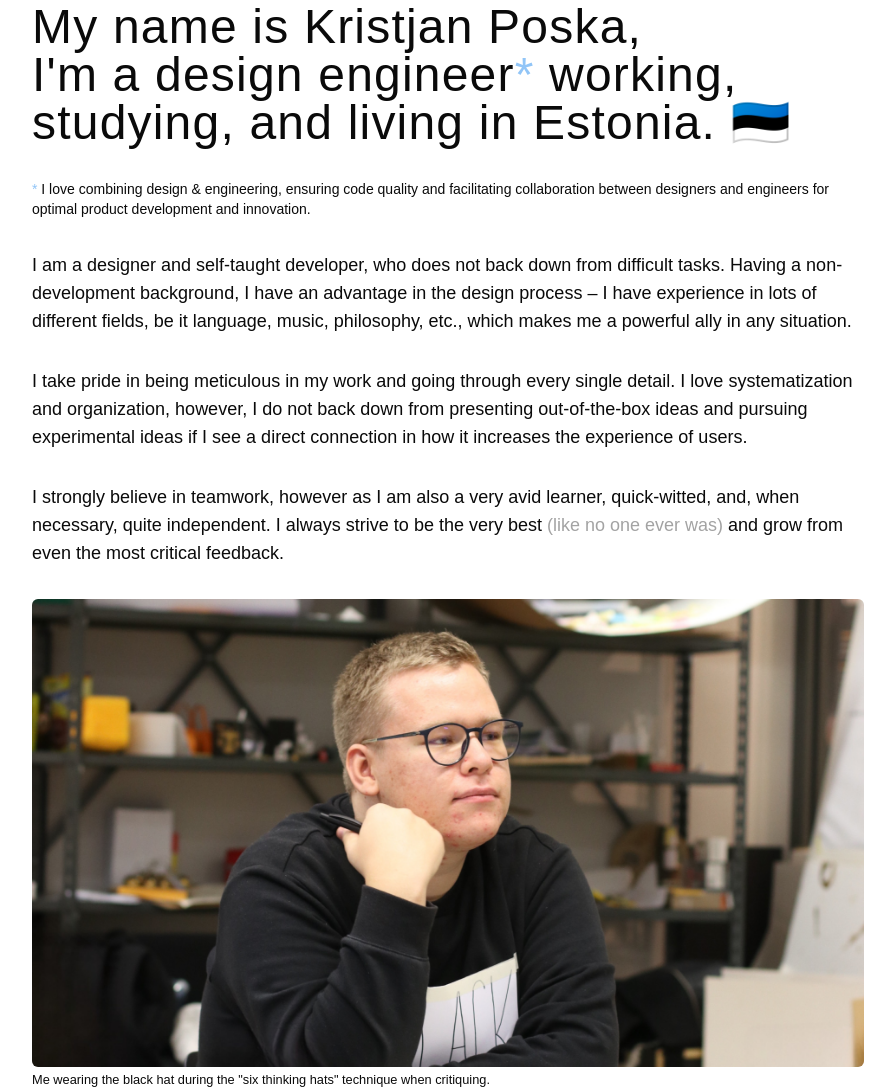
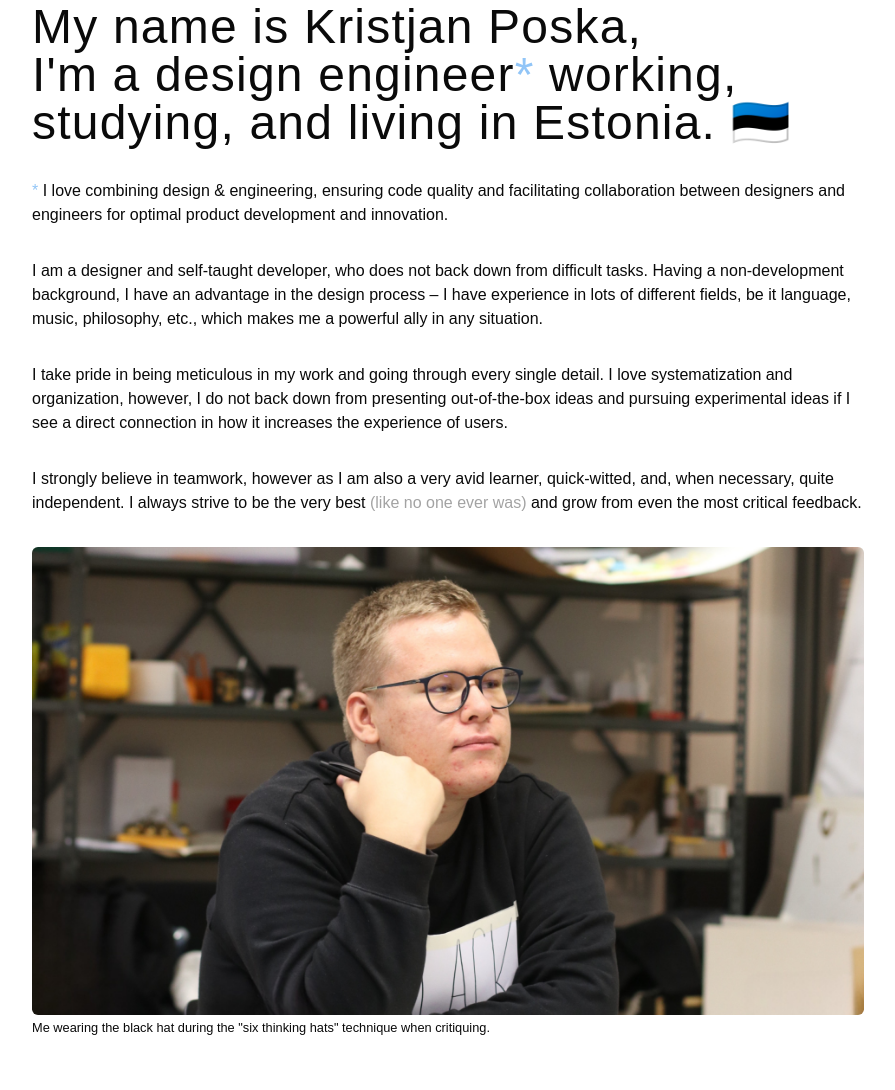
Before and after one commit to pxska/astro-portfolio, an Astro site: page /about in a window 1280 px wide. Shown: the part 261-1351 px from the top of the page, without its empty margins (192-1087 px from the left). Built offline with nearby package versions, Linux system fonts and the light colour scheme; Astro itself is replaced by a stand-in of ours; what tailwindcss-animated would draw is missing.

Commit message:
Make the base text style smaller

```diff
--- a/src/components/Block.astro
+++ b/src/components/Block.astro
@@ -3,7 +3,7 @@ const { title } = Astro.props;
 ---
 
 <section class="flex flex-col gap-8">
-  <h1 class="text-5xl tracking-wide sm:text-2xl">{title}</h1>
+  <h1 class="text-2xl">{title}</h1>
 
   <slot />
 </section>
--- a/src/components/TextLink.astro
+++ b/src/components/TextLink.astro
@@ -2,7 +2,7 @@
 const { href, color } = Astro.props;
 ---
 
-<a class="insideText text-xl w-fit" href={href}><slot /></a>
+<a class="insideText text-base w-fit" href={href}><slot /></a>
 
 <style define:vars={{ backgroundColor: color }}>
   a {
--- a/src/pages/about.astro
+++ b/src/pages/about.astro
@@ -1,11 +1,12 @@
 ---
 import EmailButton from "@components/EmailButton.astro";
+import ProjectImage from "@components/ProjectImage.astro";
 import Layout from "@layouts/Layout.astro";
 ---
 
 <Layout title="Kristjan Poska – Design Engineer">
   <section class="my-48 sm:my-24">
-    <div class="max-w-4xl flex flex-col gap-8">
+    <div class="max-w-4xl flex flex-col gap-8 mb-8">
       <h1
         class="text-5xl tracking-wide sm:text-2xl animate-fade-right animate-once animate-ease-out">
         My name is Kristjan Poska, <br />I'm a design engineer<span
@@ -14,14 +15,14 @@ import Layout from "@layouts/Layout.astro";
       </h1>
 
       <div class="flex flex-col gap-8">
-        <p class="text-sm animate-fade-right animate-once animate-ease-out">
+        <p class="animate-fade-right animate-once animate-ease-out">
           <span class="text-[#91C5F7]">*</span> I love combining design & engineering,
           ensuring code quality and facilitating collaboration between designers
           and engineers for optimal product development and innovation.
         </p>
 
         <p
-          class="text-lg sm:text-lg animate-fade-right animate-once animate-ease-out animate-delay-100">
+          class="animate-fade-right animate-once animate-ease-out animate-delay-100">
           I am a designer and self-taught developer, who does not back down from
           difficult tasks. Having a non-development background, I have an
           advantage in the design process – I have experience in lots of
@@ -30,7 +31,7 @@ import Layout from "@layouts/Layout.astro";
         </p>
 
         <p
-          class="text-lg sm:text-lg animate-fade-right animate-once animate-ease-out animate-delay-200">
+          class="animate-fade-right animate-once animate-ease-out animate-delay-200">
           I take pride in being meticulous in my work and going through every
           single detail. I love systematization and organization, however, I do
           not back down from presenting out-of-the-box ideas and pursuing
@@ -39,7 +40,7 @@ import Layout from "@layouts/Layout.astro";
         </p>
 
         <p
-          class="text-lg sm:text-lg animate-fade-right animate-once animate-ease-out animate-delay-300">
+          class="animate-fade-right animate-once animate-ease-out animate-delay-300">
           I strongly believe in teamwork, however as I am also a very avid
           learner, quick-witted, and, when necessary, quite independent. I
           always strive to be the very best <span class="text-neutral-400"
@@ -49,16 +50,12 @@ import Layout from "@layouts/Layout.astro";
       </div>
     </div>
 
-    <img
-      class="mt-8 object-cover bg-center aspect-video w-full rounded-md"
+    <ProjectImage
       src="/images/kristjan.jpg"
       alt="Kristjan Poska"
+      description={`Me wearing the black hat during the "six thinking hats" technique when
+      critiquing.`}
     />
-
-    <small class="-mt-6"
-      >Me wearing the black hat during the "six thinking hats" technique when
-      critiquing.</small
-    >
   </section>
 
   <section
--- a/src/styles/globals.css
+++ b/src/styles/globals.css
@@ -68,7 +68,7 @@ strong {
 }
 
 p {
-  @apply text-xl;
+  @apply text-base;
 }
 
 @media (prefers-reduced-motion: reduce) {
```
